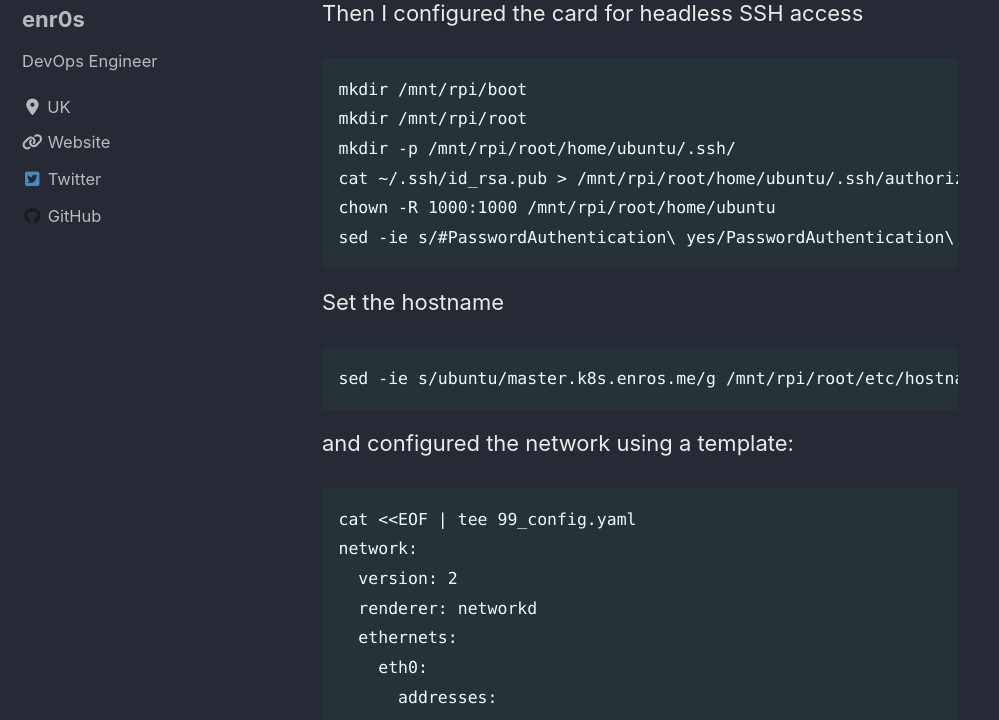
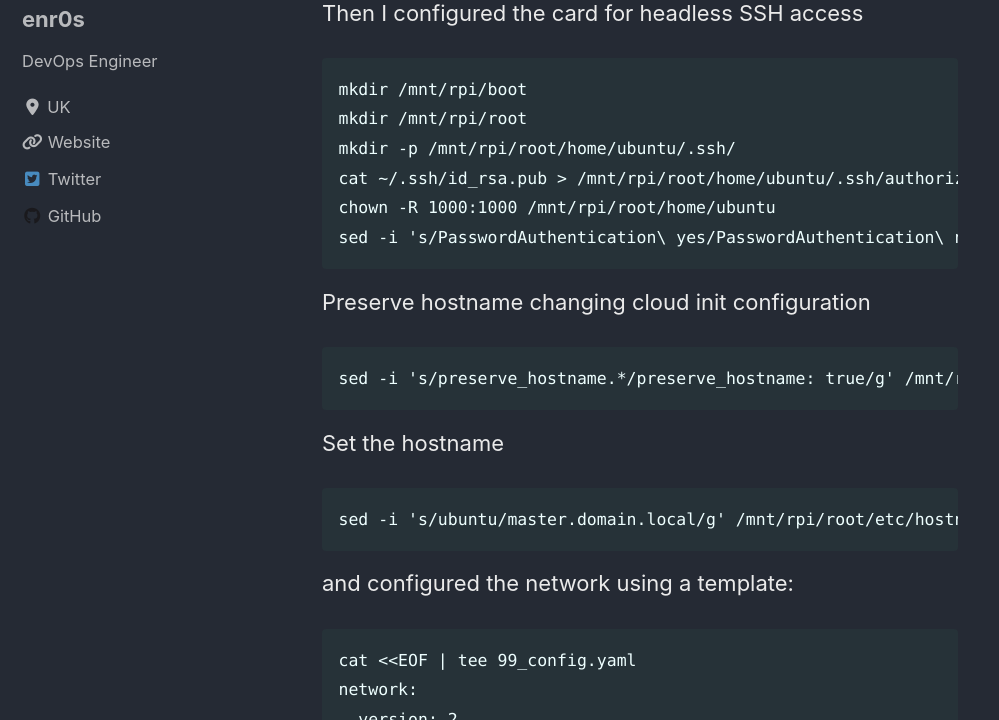
Before and after one commit to iamenr0s/enr0s.github.io, a Jekyll site: the page built from _posts/2020-05-15-Kubernetes-on-Raspberry-Pi4-cluster.md, in a window 1280 px wide and 900 px high, scrolled down 1548 px, cut to the strip 180-900 px from the top of the window. Shown: the whole strip, without its empty margins (0-999 px from the left). Built offline with Jekyll 4.4.1, drawn with Linux system fonts in a browser that asks for light colours; cached includes are drawn as plain includes; nearby versions of some CDN libraries; comment, search, counter and statistics services are not loaded.

Commit message:
Update 2020-05-15-Kubernetes-on-Raspberry-Pi4-cluster.md

````diff
--- a/_posts/2020-05-15-Kubernetes-on-Raspberry-Pi4-cluster.md
+++ b/_posts/2020-05-15-Kubernetes-on-Raspberry-Pi4-cluster.md
@@ -56,13 +56,18 @@ mkdir /mnt/rpi/root
 mkdir -p /mnt/rpi/root/home/ubuntu/.ssh/
 cat ~/.ssh/id_rsa.pub > /mnt/rpi/root/home/ubuntu/.ssh/authorized_keys
 chown -R 1000:1000 /mnt/rpi/root/home/ubuntu
-sed -ie s/#PasswordAuthentication\ yes/PasswordAuthentication\ no/g /mnt/rpi/root/etc/ssh/sshd_config
+sed -i 's/PasswordAuthentication\ yes/PasswordAuthentication\ no/g' /mnt/rpi/root/etc/ssh/sshd_config
+```
+Preserve hostname changing cloud init configuration
+
+```
+sed -i 's/preserve_hostname.*/preserve_hostname: true/g' /mnt/rpi/root/etc/cloud/cloud.cfg
 ```
 
 Set the hostname
 
 ```
-sed -ie s/ubuntu/master.k8s.enros.me/g /mnt/rpi/root/etc/hostname
+sed -i 's/ubuntu/master.domain.local/g' /mnt/rpi/root/etc/hostname
 ```
 
 and configured the network using a template:
````
